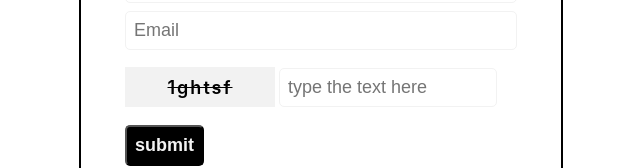
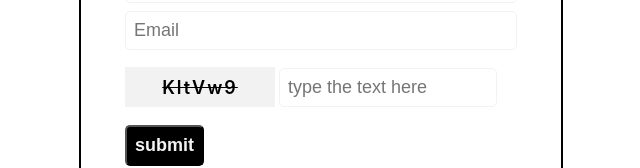
Before and after one commit to rutikwankhade/captcha-assignment, a React (Create React App) app: page / in a window 1280 px wide. Shown: the part 184-352 px from the top of the page, without its empty margins (319-959 px from the left). Built offline with nearby package versions, Linux system fonts and the light colour scheme; the HTML template or start-up script is replaced by a standard one.

Commit message:
feat: generate random captcha

```diff
--- a/src/components/Form.js
+++ b/src/components/Form.js
@@ -1,6 +1,29 @@
-import React from 'react';
+import React, { useState, useEffect } from 'react';
 import '../App.css'
 const Form = () => {
+
+    const [captchaString, setCaptchaString] = useState('')
+
+
+    const generateCaptcha = () => {
+        let keywords = "ABCDEFGHIJKLMNOPQRSTUVWXYZabcdefghijklmnopqrstuvwxyz0123456789"
+        let captcha = "";
+        for (let i = 0; i < 6; i++) {
+
+            captcha = captcha + keywords.charAt(Math.random() * keywords.length)
+        }
+        setCaptchaString(captcha)
+
+    }
+
+    useEffect(() => {
+        generateCaptcha();
+    }, [])
+
+
+
+
+
     return (
         <div className="container">
 
@@ -19,8 +42,8 @@ const Form = () => {
 
                 <div className="captcha-container">
                     <div className=" captcha">
-                        1ghtsf
-                </div>
+                        {captchaString}
+                    </div>
 
                     <input
                         placeholder="type the text here"
```
